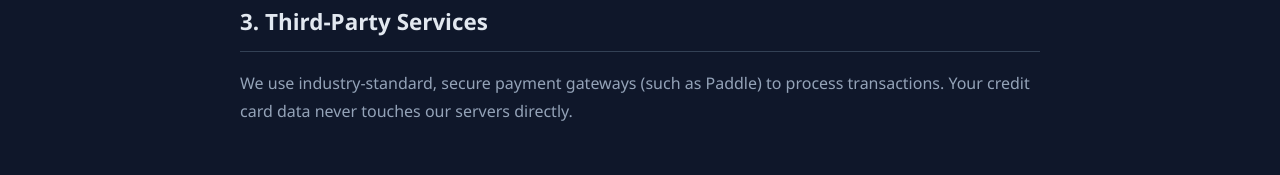
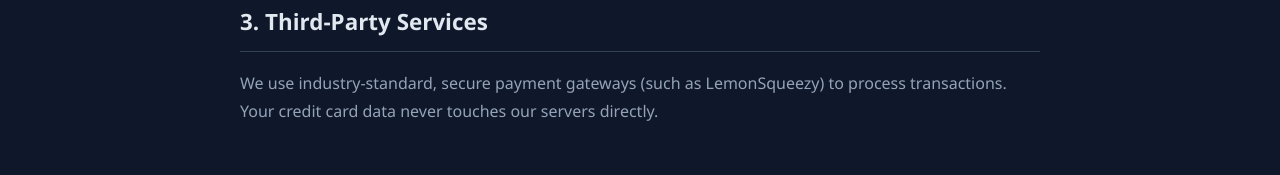
Before and after one commit to tristar-cmd/omnivids-web, a plain HTML site: page privacy.html in a window 1280 px wide. Shown: the part 730-905 px from the top of the page. Drawn offline with Linux system fonts and the light colour scheme.

Commit message:
Update privacy.html

```diff
--- a/privacy.html
+++ b/privacy.html
@@ -27,7 +27,6 @@
 
         <h2>1. Data Collection</h2>
         <p>At Tristar Labs, we prioritize your privacy. The OmniVids extension only processes the public URLs you submit for download. We do not track your general browsing history, nor do we store your personal social media passwords.</p>
-
         <h2>2. How We Use Information</h2>
         <p>Any account information collected during the purchase process is strictly used for:</p>
         <ul>
@@ -35,9 +34,8 @@
             <li>Providing customer support.</li>
             <li>Improving server performance and fixing bugs.</li>
         </ul>
-
         <h2>3. Third-Party Services</h2>
-        <p>We use industry-standard, secure payment gateways (such as Paddle) to process transactions. Your credit card data never touches our servers directly.</p>
+        <p>We use industry-standard, secure payment gateways (such as LemonSqueezy) to process transactions. Your credit card data never touches our servers directly.</p>
     </main>
     <footer>
         <a href="/">Home</a> | <a href="/pricing.html">Pricing</a> | <a href="/terms.html">Terms of Service</a>
```
